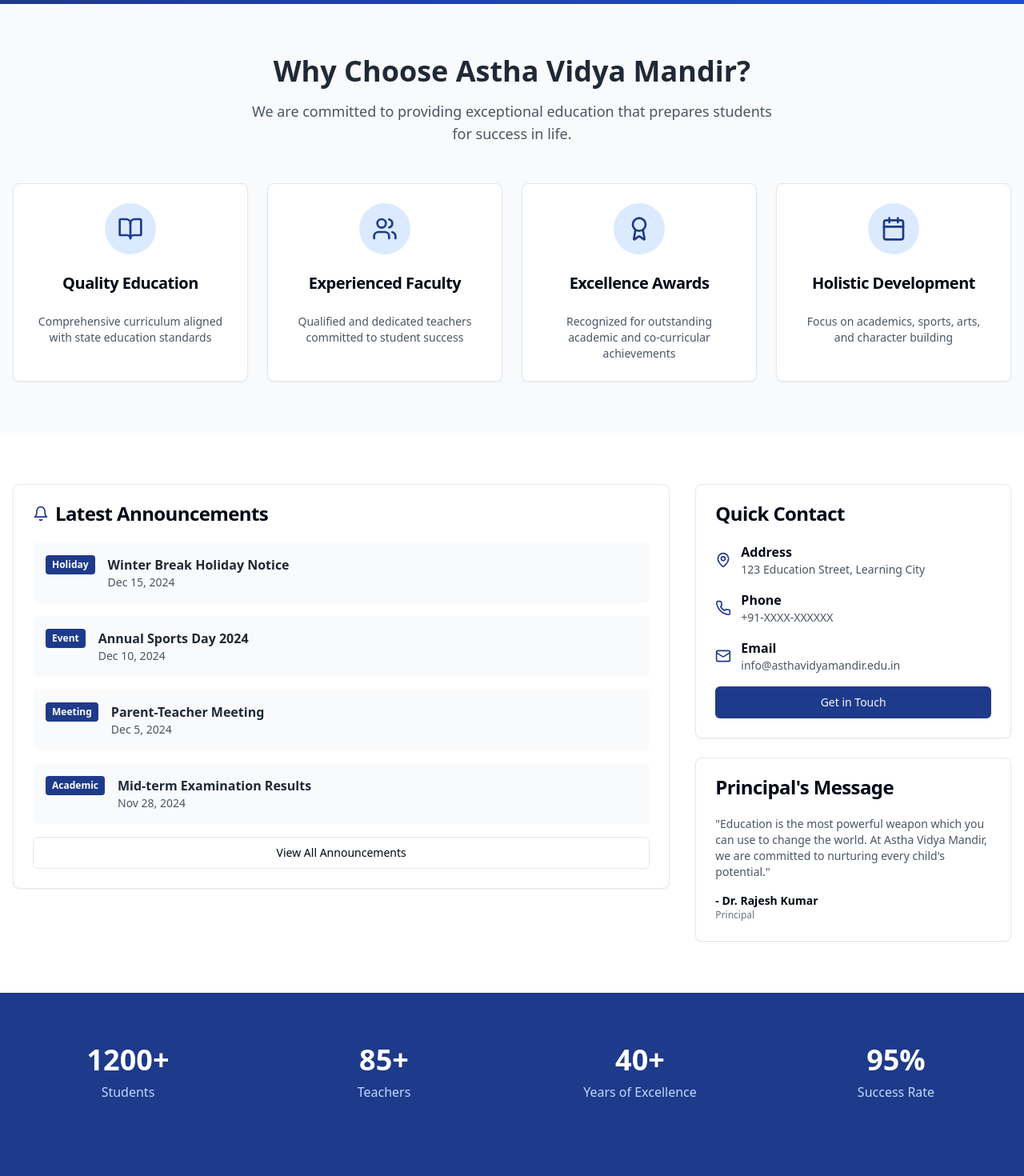
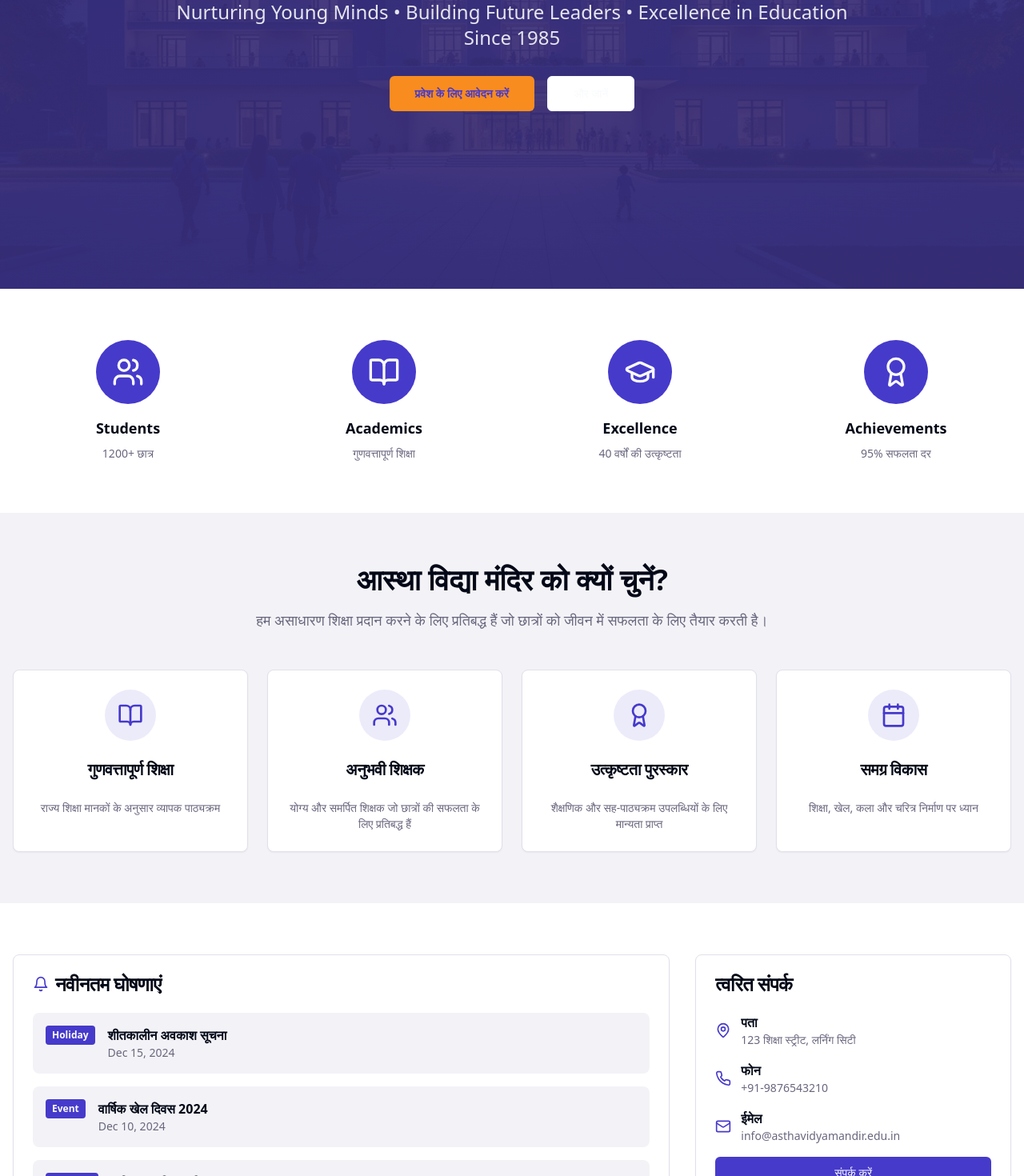
Before and after one commit to sodhisanku/avm-school-hub, a React (Vite) app: page / in a window 1280 px wide. Shown: the part 560-2030 px from the top of the page at 80% size. Built offline with nearby package versions, Linux system fonts and the light colour scheme.

Commit message:
Improve home page design

```diff
--- a/src/index.css
+++ b/src/index.css
@@ -17,41 +17,41 @@ All colors MUST be HSL.
     --popover: 0 0% 100%;
     --popover-foreground: 222.2 84% 4.9%;
 
-    --primary: 222.2 47.4% 11.2%;
+    --primary: 245 58% 51%;
     --primary-foreground: 210 40% 98%;
 
-    --secondary: 210 40% 96.1%;
-    --secondary-foreground: 222.2 47.4% 11.2%;
+    --secondary: 245 20% 85%;
+    --secondary-foreground: 245 58% 25%;
 
-    --muted: 210 40% 96.1%;
-    --muted-foreground: 215.4 16.3% 46.9%;
+    --muted: 245 20% 96%;
+    --muted-foreground: 245 10% 45%;
 
-    --accent: 210 40% 96.1%;
-    --accent-foreground: 222.2 47.4% 11.2%;
+    --accent: 245 58% 51%;
+    --accent-foreground: 210 40% 98%;
 
     --destructive: 0 84.2% 60.2%;
     --destructive-foreground: 210 40% 98%;
 
-    --border: 214.3 31.8% 91.4%;
-    --input: 214.3 31.8% 91.4%;
-    --ring: 222.2 84% 4.9%;
+    --border: 245 20% 90%;
+    --input: 245 20% 90%;
+    --ring: 245 58% 51%;
 
     --radius: 0.5rem;
 
+    /* Custom school colors */
+    --school-primary: 245 58% 51%;
+    --school-primary-dark: 245 58% 35%;
+    --school-secondary: 30 95% 55%;
+    --school-text-light: 210 40% 98%;
+    --school-bg-overlay: 245 58% 25%;
+
     --sidebar-background: 0 0% 98%;
-
     --sidebar-foreground: 240 5.3% 26.1%;
-
     --sidebar-primary: 240 5.9% 10%;
-
     --sidebar-primary-foreground: 0 0% 98%;
-
     --sidebar-accent: 240 4.8% 95.9%;
-
     --sidebar-accent-foreground: 240 5.9% 10%;
-
     --sidebar-border: 220 13% 91%;
-
     --sidebar-ring: 217.2 91.2% 59.8%;
   }
 
--- a/src/pages/Index.tsx
+++ b/src/pages/Index.tsx
@@ -1,86 +1,136 @@
-
 import { Card, CardContent, CardDescription, CardHeader, CardTitle } from "@/components/ui/card";
 import { Button } from "@/components/ui/button";
 import { Link } from "react-router-dom";
-import { BookOpen, Users, Award, Calendar, Bell, MapPin, Phone, Mail } from "lucide-react";
+import { BookOpen, Users, Award, Calendar, Bell, MapPin, Phone, Mail, GraduationCap } from "lucide-react";
+import schoolHeroBg from "@/assets/school-hero-bg.jpg";
 
 const Index = () => {
   const announcements = [
-    { date: "Dec 15, 2024", title: "Winter Break Holiday Notice", type: "Holiday" },
-    { date: "Dec 10, 2024", title: "Annual Sports Day 2024", type: "Event" },
-    { date: "Dec 5, 2024", title: "Parent-Teacher Meeting", type: "Meeting" },
-    { date: "Nov 28, 2024", title: "Mid-term Examination Results", type: "Academic" },
+    { date: "Dec 15, 2024", title: "शीतकालीन अवकाश सूचना", type: "Holiday" },
+    { date: "Dec 10, 2024", title: "वार्षिक खेल दिवस 2024", type: "Event" },
+    { date: "Dec 5, 2024", title: "अभिभावक-शिक्षक मिलन", type: "Meeting" },
+    { date: "Nov 28, 2024", title: "मध्यावधि परीक्षा परिणाम", type: "Academic" },
+  ];
+
+  const quickFeatures = [
+    {
+      icon: Users,
+      title: "Students",
+      description: "1200+ छात्र",
+      color: "bg-school-primary"
+    },
+    {
+      icon: BookOpen,
+      title: "Academics",
+      description: "गुणवत्तापूर्ण शिक्षा",
+      color: "bg-school-primary"
+    },
+    {
+      icon: GraduationCap,
+      title: "Excellence",
+      description: "40 वर्षों की उत्कृष्टता",
+      color: "bg-school-primary"
+    },
+    {
+      icon: Award,
+      title: "Achievements",
+      description: "95% सफलता दर",
+      color: "bg-school-primary"
+    }
   ];
 
   const features = [
     {
       icon: BookOpen,
-      title: "Quality Education",
-      description: "Comprehensive curriculum aligned with state education standards"
+      title: "गुणवत्तापूर्ण शिक्षा",
+      description: "राज्य शिक्षा मानकों के अनुसार व्यापक पाठ्यक्रम"
     },
     {
       icon: Users,
-      title: "Experienced Faculty",
-      description: "Qualified and dedicated teachers committed to student success"
+      title: "अनुभवी शिक्षक",
+      description: "योग्य और समर्पित शिक्षक जो छात्रों की सफलता के लिए प्रतिबद्ध हैं"
     },
     {
       icon: Award,
-      title: "Excellence Awards",
-      description: "Recognized for outstanding academic and co-curricular achievements"
+      title: "उत्कृष्टता पुरस्कार",
+      description: "शैक्षणिक और सह-पाठ्यक्रम उपलब्धियों के लिए मान्यता प्राप्त"
     },
     {
       icon: Calendar,
-      title: "Holistic Development",
-      description: "Focus on academics, sports, arts, and character building"
+      title: "समग्र विकास",
+      description: "शिक्षा, खेल, कला और चरित्र निर्माण पर ध्यान"
     }
   ];
 
   return (
     <div className="min-h-screen">
       {/* Hero Section */}
-      <section className="relative bg-gradient-to-r from-blue-900 to-blue-700 text-white py-20">
-        <div className="container mx-auto px-4">
-          <div className="max-w-4xl mx-auto text-center">
-            <h1 className="text-4xl md:text-6xl font-bold mb-6">
-              Welcome to Astha Vidya Mandir
+      <section
+        className="relative h-screen flex items-center justify-center bg-cover bg-center"
+        style={{
+          backgroundImage: `linear-gradient(rgba(72, 61, 139, 0.8), rgba(72, 61, 139, 0.9)), url(${schoolHeroBg})`
+        }}
+      >
+        <div className="absolute inset-0 bg-school-bg-overlay/40"></div>
+        <div className="relative z-10 container mx-auto px-4 text-center">
+          <div className="max-w-4xl mx-auto">
+            <h1 className="text-6xl md:text-8xl font-bold text-school-text-light mb-6">
+              आस्था विद्या मंदिर में आपका स्वागत है
             </h1>
-            <p className="text-xl md:text-2xl mb-8 text-blue-100">
+            <p className="text-xl md:text-2xl text-school-text-light/90 mb-8">
               Nurturing Young Minds • Building Future Leaders • Excellence in Education Since 1985
             </p>
             <div className="flex flex-col sm:flex-row gap-4 justify-center">
-              <Button asChild size="lg" className="bg-white text-blue-900 hover:bg-blue-50">
-                <Link to="/admission">Apply for Admission</Link>
+              <Button asChild size="lg" className="bg-school-secondary hover:bg-school-secondary/90 text-primary font-semibold">
+                <Link to="/admission">प्रवेश के लिए आवेदन करें</Link>
               </Button>
-              <Button asChild variant="outline" size="lg" className="border-white text-white hover:bg-white hover:text-blue-900">
-                <Link to="/about">Learn More</Link>
+              <Button asChild variant="outline" size="lg" className="border-school-text-light text-school-text-light hover:bg-school-text-light hover:text-school-primary">
+                <Link to="/about">और जानें</Link>
               </Button>
             </div>
           </div>
         </div>
       </section>
 
+      {/* Quick Features Icons */}
+      <section className="py-16 bg-background">
+        <div className="container mx-auto px-4">
+          <div className="grid grid-cols-2 md:grid-cols-4 gap-8">
+            {quickFeatures.map((feature, index) => (
+              <div key={index} className="text-center">
+                <div className={`mx-auto w-20 h-20 rounded-full ${feature.color} flex items-center justify-center mb-4`}>
+                  <feature.icon className="h-10 w-10 text-school-text-light" />
+                </div>
+                <h3 className="text-lg font-semibold text-foreground mb-2">{feature.title}</h3>
+                <p className="text-sm text-muted-foreground">{feature.description}</p>
+              </div>
+            ))}
+          </div>
+        </div>
+      </section>
+
       {/* Key Features */}
-      <section className="py-16 bg-gray-50">
+      <section className="py-16 bg-muted">
         <div className="container mx-auto px-4">
           <div className="text-center mb-12">
-            <h2 className="text-3xl md:text-4xl font-bold text-gray-800 mb-4">
-              Why Choose Astha Vidya Mandir?
+            <h2 className="text-3xl md:text-4xl font-bold text-foreground mb-4">
+              आस्था विद्या मंदिर को क्यों चुनें?
             </h2>
-            <p className="text-lg text-gray-600 max-w-2xl mx-auto">
-              We are committed to providing exceptional education that prepares students for success in life.
+            <p className="text-lg text-muted-foreground max-w-2xl mx-auto">
+              हम असाधारण शिक्षा प्रदान करने के लिए प्रतिबद्ध हैं जो छात्रों को जीवन में सफलता के लिए तैयार करती है।
             </p>
           </div>
           <div className="grid grid-cols-1 md:grid-cols-2 lg:grid-cols-4 gap-6">
             {features.map((feature, index) => (
               <Card key={index} className="text-center hover:shadow-lg transition-shadow">
                 <CardHeader>
-                  <div className="mx-auto bg-blue-100 p-3 rounded-full w-16 h-16 flex items-center justify-center mb-4">
-                    <feature.icon className="h-8 w-8 text-blue-900" />
+                  <div className="mx-auto bg-school-primary/10 p-3 rounded-full w-16 h-16 flex items-center justify-center mb-4">
+                    <feature.icon className="h-8 w-8 text-school-primary" />
                   </div>
                   <CardTitle className="text-xl">{feature.title}</CardTitle>
                 </CardHeader>
                 <CardContent>
-                  <CardDescription className="text-gray-600">
+                  <CardDescription className="text-muted-foreground">
                     {feature.description}
                   </CardDescription>
                 </CardContent>
@@ -99,26 +149,26 @@ const Index = () => {
               <Card>
                 <CardHeader>
                   <div className="flex items-center space-x-2">
-                    <Bell className="h-5 w-5 text-blue-900" />
-                    <CardTitle>Latest Announcements</CardTitle>
+                    <Bell className="h-5 w-5 text-school-primary" />
+                    <CardTitle>नवीनतम घोषणाएं</CardTitle>
                   </div>
                 </CardHeader>
                 <CardContent>
                   <div className="space-y-4">
                     {announcements.map((announcement, index) => (
-                      <div key={index} className="flex items-start space-x-4 p-4 bg-gray-50 rounded-lg">
-                        <div className="bg-blue-900 text-white px-2 py-1 rounded text-xs font-semibold min-w-max">
+                      <div key={index} className="flex items-start space-x-4 p-4 bg-muted rounded-lg">
+                        <div className="bg-school-primary text-school-text-light px-2 py-1 rounded text-xs font-semibold min-w-max">
                           {announcement.type}
                         </div>
                         <div className="flex-1">
-                          <h4 className="font-semibold text-gray-800">{announcement.title}</h4>
-                          <p className="text-sm text-gray-600">{announcement.date}</p>
+                          <h4 className="font-semibold text-foreground">{announcement.title}</h4>
+                          <p className="text-sm text-muted-foreground">{announcement.date}</p>
                         </div>
                       </div>
                     ))}
                   </div>
                   <Button asChild variant="outline" className="w-full mt-4">
-                    <Link to="/news">View All Announcements</Link>
+                    <Link to="/news">सभी घोषणाएं देखें</Link>
                   </Button>
                 </CardContent>
               </Card>
@@ -128,32 +178,32 @@ const Index = () => {
             <div>
               <Card>
                 <CardHeader>
-                  <CardTitle>Quick Contact</CardTitle>
+                  <CardTitle>त्वरित संपर्क</CardTitle>
                 </CardHeader>
                 <CardContent className="space-y-4">
                   <div className="flex items-center space-x-3">
-                    <MapPin className="h-5 w-5 text-blue-900" />
+                    <MapPin className="h-5 w-5 text-school-primary" />
                     <div>
-                      <p className="font-semibold">Address</p>
-                      <p className="text-sm text-gray-600">123 Education Street, Learning City</p>
+                      <p className="font-semibold">पता</p>
+                      <p className="text-sm text-muted-foreground">123 शिक्षा स्ट्रीट, लर्निंग सिटी</p>
                     </div>
                   </div>
                   <div className="flex items-center space-x-3">
-                    <Phone className="h-5 w-5 text-blue-900" />
+                    <Phone className="h-5 w-5 text-school-primary" />
                     <div>
-                      <p className="font-semibold">Phone</p>
-                      <p className="text-sm text-gray-600">+91-XXXX-XXXXXX</p>
+                      <p className="font-semibold">फोन</p>
+                      <p className="text-sm text-muted-foreground">+91-9876543210</p>
                     </div>
                   </div>
                   <div className="flex items-center space-x-3">
-                    <Mail className="h-5 w-5 text-blue-900" />
+                    <Mail className="h-5 w-5 text-school-primary" />
                     <div>
-                      <p className="font-semibold">Email</p>
-                      <p className="text-sm text-gray-600">info@asthavidyamandir.edu.in</p>
+                      <p className="font-semibold">ईमेल</p>
+                      <p className="text-sm text-muted-foreground">info@asthavidyamandir.edu.in</p>
                     </div>
                   </div>
-                  <Button asChild className="w-full bg-blue-900 hover:bg-blue-800">
-                    <Link to="/contact">Get in Touch</Link>
+                  <Button asChild className="w-full bg-school-primary hover:bg-school-primary-dark">
+                    <Link to="/contact">संपर्क करें</Link>
                   </Button>
                 </CardContent>
               </Card>
@@ -161,14 +211,14 @@ const Index = () => {
               {/* Principal's Message */}
               <Card className="mt-6">
                 <CardHeader>
-                  <CardTitle>Principal's Message</CardTitle>
+                  <CardTitle>प्रधानाचार्य का संदेश</CardTitle>
                 </CardHeader>
                 <CardContent>
-                  <p className="text-sm text-gray-600 mb-4">
-                    "Education is the most powerful weapon which you can use to change the world. At Astha Vidya Mandir, we are committed to nurturing every child's potential."
+                  <p className="text-sm text-muted-foreground mb-4">
+                    "शिक्षा सबसे शक्तिशाली हथियार है जिसका उपयोग आप दुनिया को बदलने के लिए कर सकते हैं। आस्था विद्या मंदिर में, हम हर बच्चे की क्षमता को पोषित करने के लिए प्रतिबद्ध हैं।"
                   </p>
-                  <p className="text-sm font-semibold">- Dr. Rajesh Kumar</p>
-                  <p className="text-xs text-gray-500">Principal</p>
+                  <p className="text-sm font-semibold">- डॉ. राजेश कुमार</p>
+                  <p className="text-xs text-muted-foreground">प्रधानाचार्य</p>
                 </CardContent>
               </Card>
             </div>
@@ -177,24 +227,24 @@ const Index = () => {
       </section>
 
       {/* Stats Section */}
-      <section className="py-16 bg-blue-900 text-white">
+      <section className="py-16 bg-school-primary text-school-text-light">
         <div className="container mx-auto px-4">
           <div className="grid grid-cols-2 md:grid-cols-4 gap-8 text-center">
             <div>
               <div className="text-4xl font-bold mb-2">1200+</div>
-              <div className="text-blue-200">Students</div>
+              <div className="text-school-text-light/80">छात्र</div>
             </div>
             <div>
               <div className="text-4xl font-bold mb-2">85+</div>
-              <div className="text-blue-200">Teachers</div>
+              <div className="text-school-text-light/80">शिक्षक</div>
             </div>
             <div>
               <div className="text-4xl font-bold mb-2">40+</div>
-              <div className="text-blue-200">Years of Excellence</div>
+              <div className="text-school-text-light/80">वर्षों की उत्कृष्टता</div>
             </div>
             <div>
               <div className="text-4xl font-bold mb-2">95%</div>
-              <div className="text-blue-200">Success Rate</div>
+              <div className="text-school-text-light/80">सफलता दर</div>
             </div>
           </div>
         </div>
--- a/tailwind.config.ts
+++ b/tailwind.config.ts
@@ -61,6 +61,13 @@ export default {
 					'accent-foreground': 'hsl(var(--sidebar-accent-foreground))',
 					border: 'hsl(var(--sidebar-border))',
 					ring: 'hsl(var(--sidebar-ring))'
+				},
+				school: {
+					primary: 'hsl(var(--school-primary))',
+					'primary-dark': 'hsl(var(--school-primary-dark))',
+					secondary: 'hsl(var(--school-secondary))',
+					'text-light': 'hsl(var(--school-text-light))',
+					'bg-overlay': 'hsl(var(--school-bg-overlay))'
 				}
 			},
 			borderRadius: {
```
Also changed, not shown: src/assets/school-hero-bg.jpg (added).
